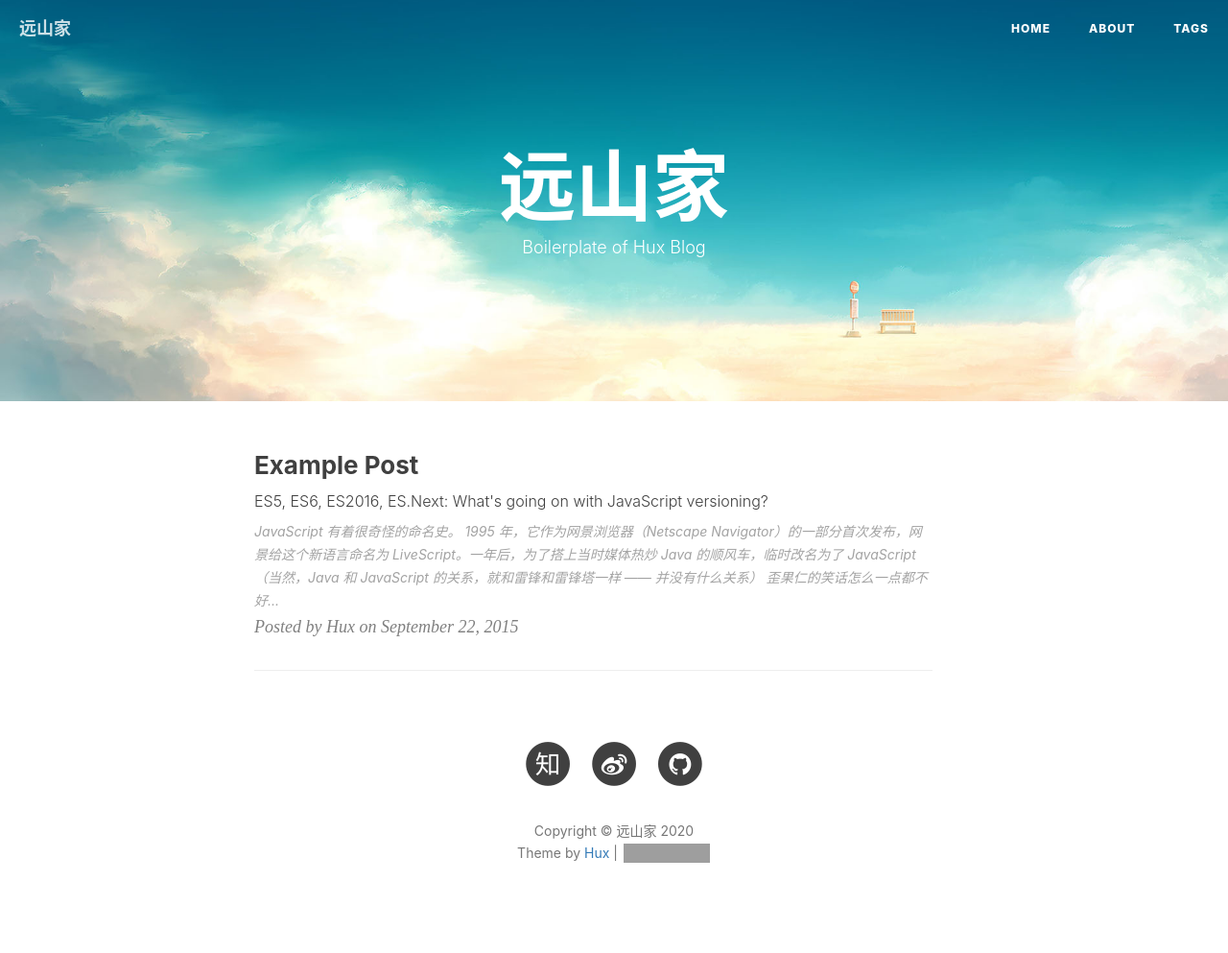
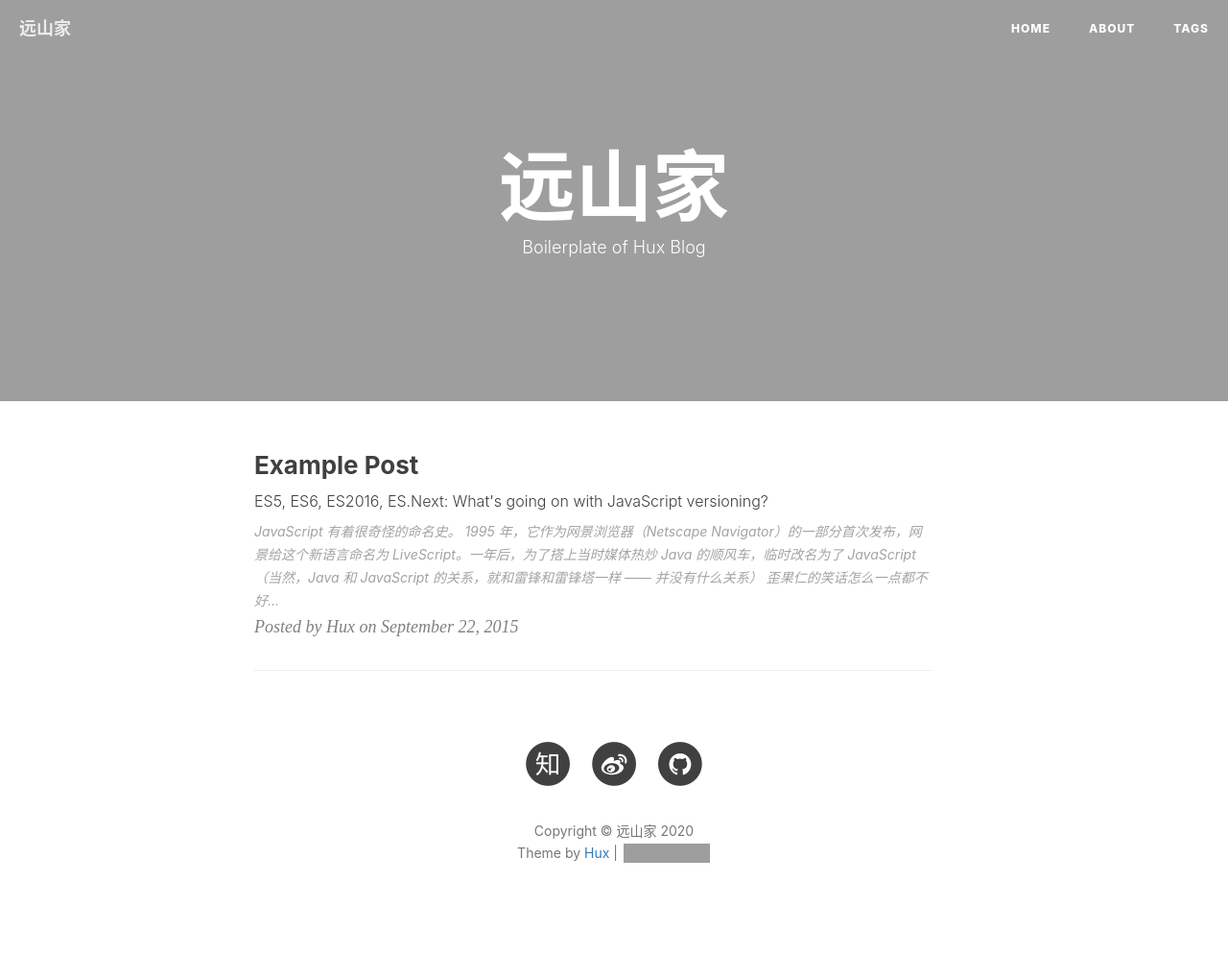
Before and after one commit to lahmsworld/lahmsworld.github.io, a Jekyll site: the page built from index.html, in a window 1280 px wide. Shown: the whole page at 96% size. Built offline with Jekyll 4.4.1, drawn with Linux system fonts in a browser that asks for light colours; nearby versions of some CDN libraries; the list of posts is cut into pages by our own code; comment, search, counter and statistics services are not loaded; grey boxes are pictures that could not be loaded.

Commit message:
Update _config.yml
change header_img

```diff
--- a/_config.yml
+++ b/_config.yml
@@ -1,7 +1,7 @@
 # Site settings
 title: 远山家
 SEOTitle: 远山家
-header-img: /img/home-bg.jpg
+header-img: https://s1.ax1x.com/2020/05/16/Y6xka4.jpg
 email: lahmsworld@qq.com
 description: ""
 keyword: ""
```
